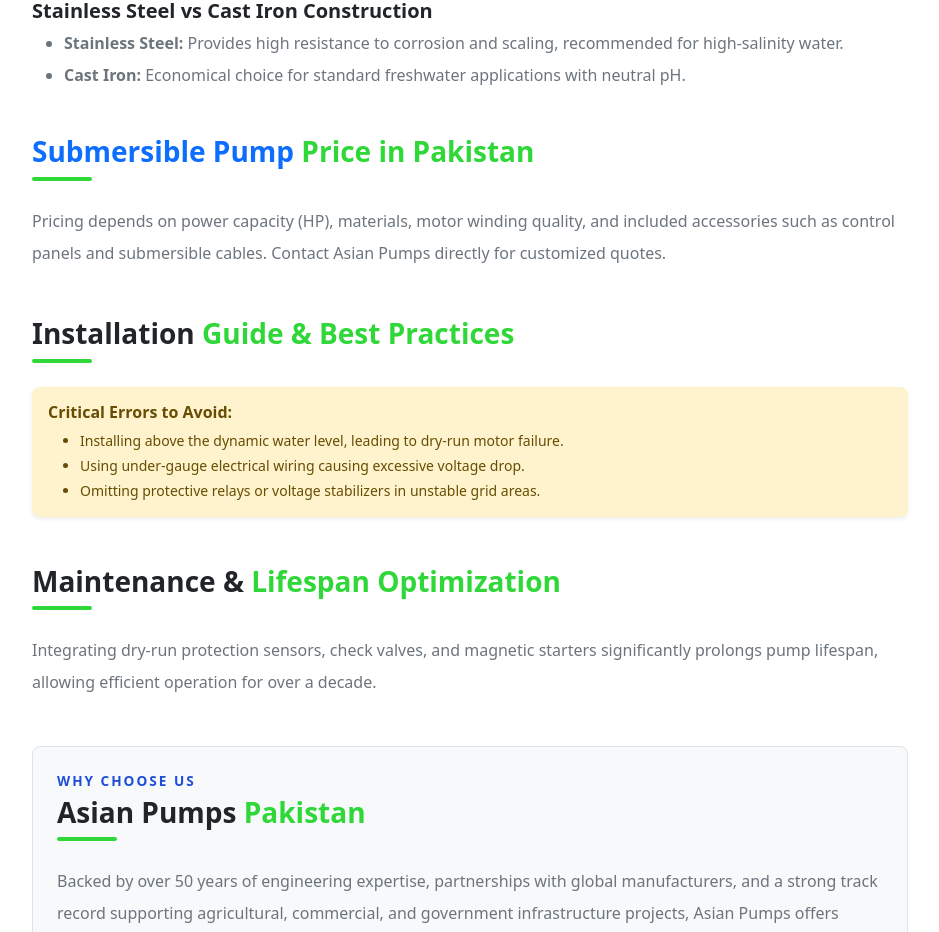
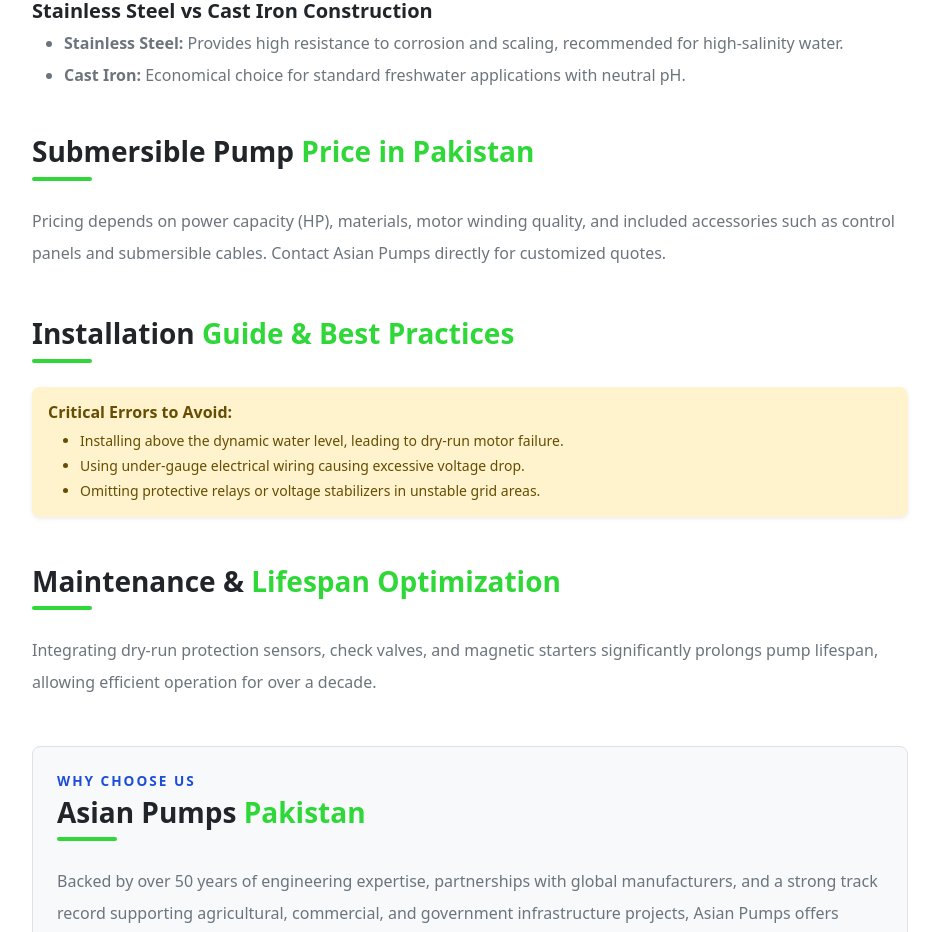
Before and after one commit to Aleenacoder-59/Asian-Pumps, a React (Vite) app: page /blog/submersible-pumps-in-pakistan-buying-guide in a window 1280 px wide. Shown: the part 2600-3532 px from the top of the page, without its empty margins (170-1109 px from the left). Built offline with nearby package versions, Linux system fonts and the light colour scheme; a web font is replaced by a local one.

Commit message:
Minor content and styling update

```diff
--- a/src/components/Blog.jsx
+++ b/src/components/Blog.jsx
@@ -263,7 +263,7 @@ const Blog = () => {
           {/* Section 4 */}
           <section className="mb-5">
             <h2 className="fw-bold text-dark h3 mb-2">
-             <a href=" https://share.google/FkW9JKVARWDgtvdLO" target="_blank" rel="noopener noreferrer" className="text-decoration-none">
+             <a href=" https://share.google/FkW9JKVARWDgtvdLO" target="_blank" rel="noopener noreferrer" className="text-decoration-none text-dark">
                 Submersible Pump <span style={{ color: '#2fd838' }}>Price in Pakistan</span>
               </a>
             </h2>
```
